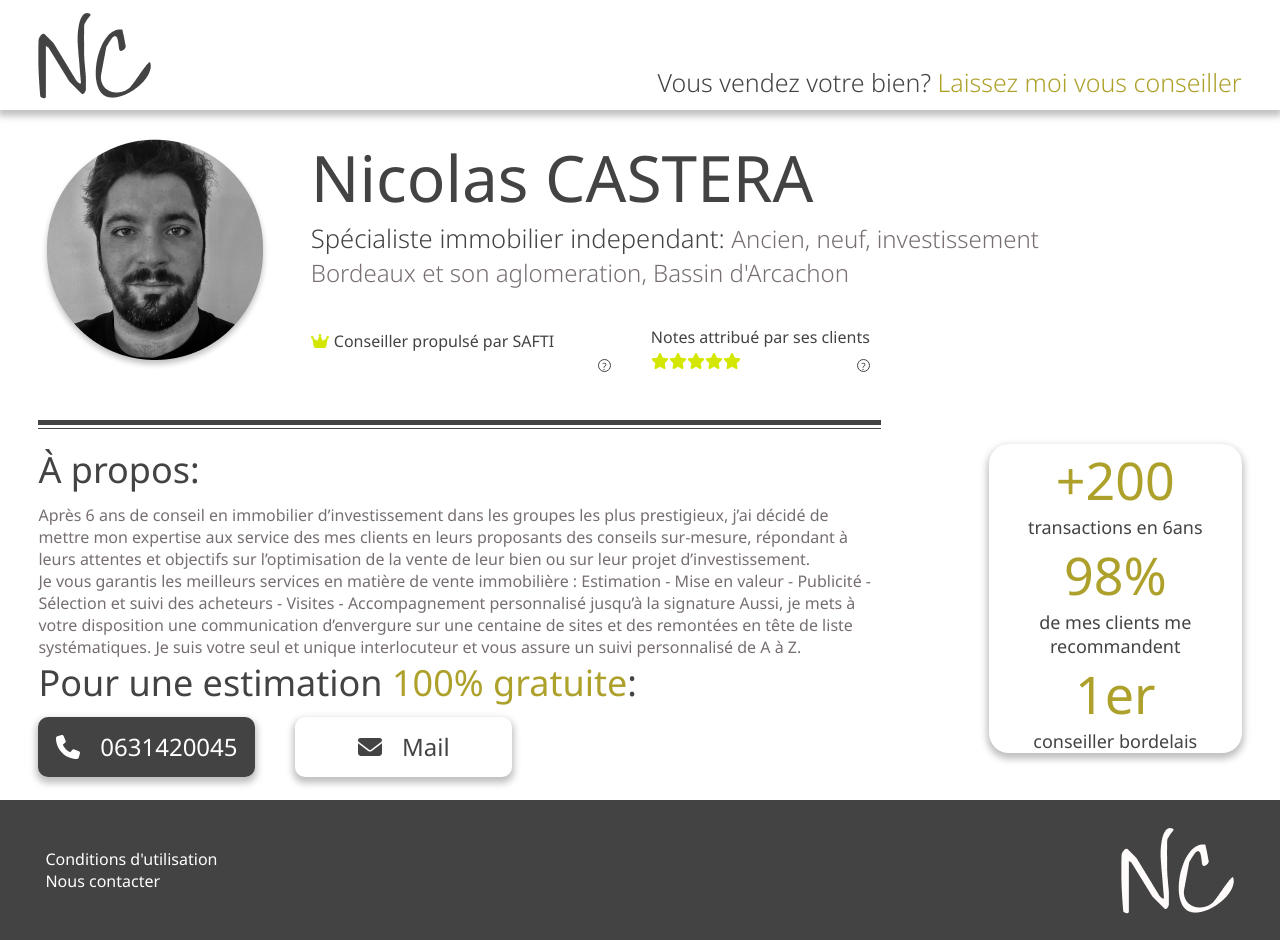
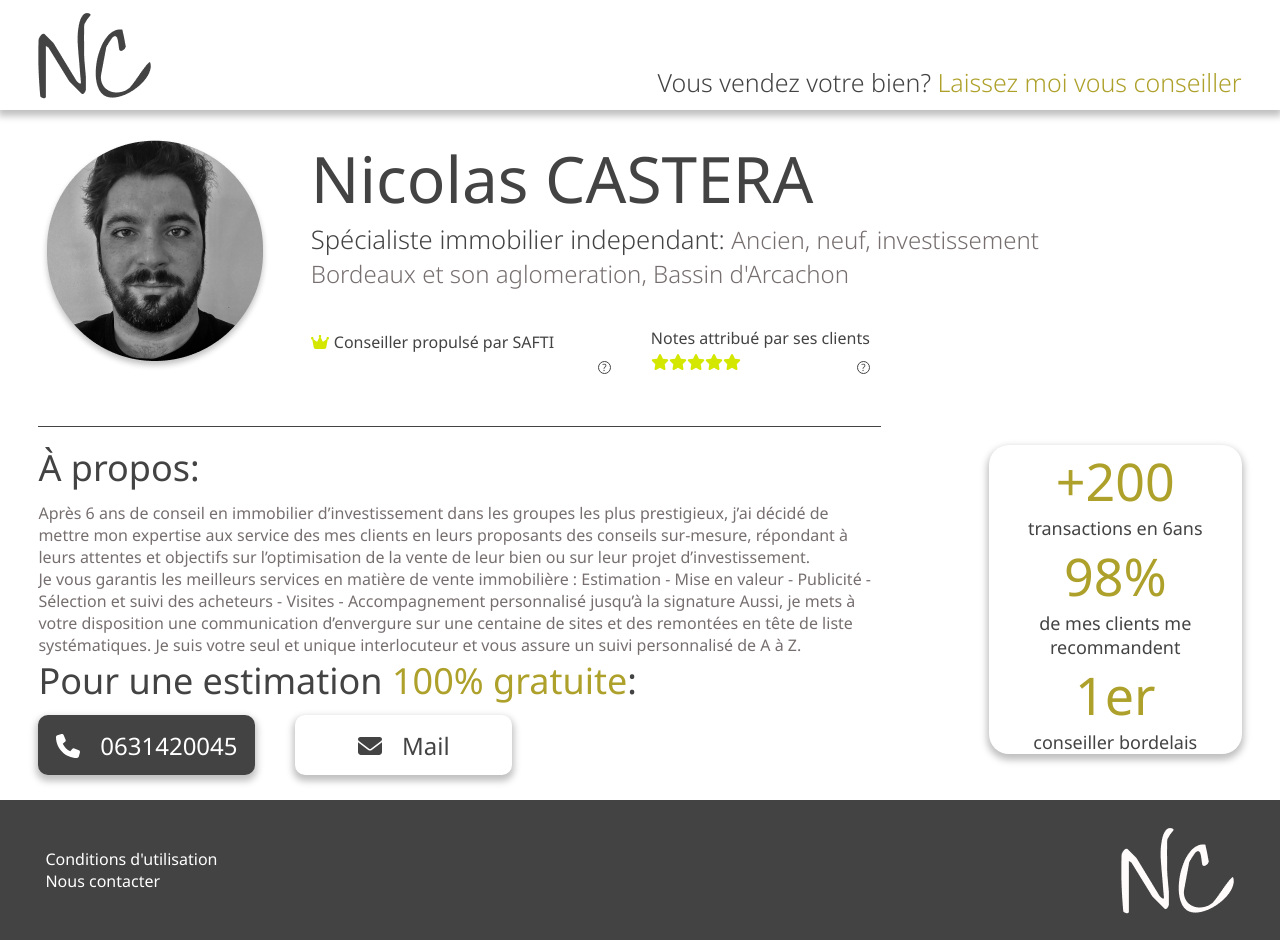
Before and after one commit to magicniclus/monIndependant, a React (Create React App) app: page / in a window 1280 px wide. Built offline with nearby package versions, Linux system fonts and the light colour scheme.

Commit message:
Update TopMainContainer.js

```diff
--- a/src/components/main/TopMainContainer.js
+++ b/src/components/main/TopMainContainer.js
@@ -51,7 +51,7 @@ const TopMainContainer = () => {
                 <div className="leftContainer">
                     <div className="information">
                         <div className="lignContainer">
-                            <div className="lignOne"></div>
+                            {/* <div className="lignOne"></div> */}
                             <div className="lignTwo"></div>
                         </div>
                         <div className="textContainer">
```
